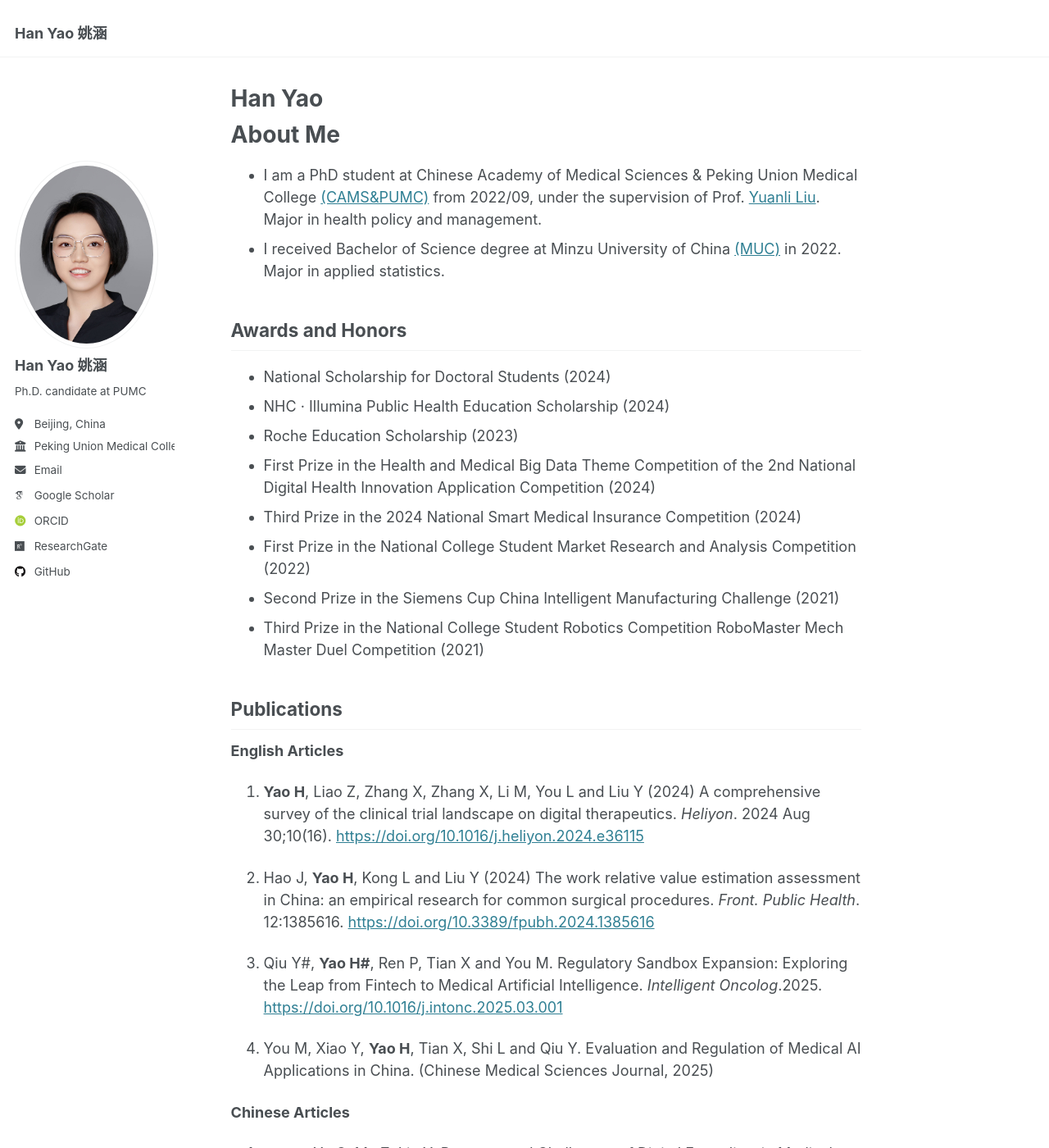
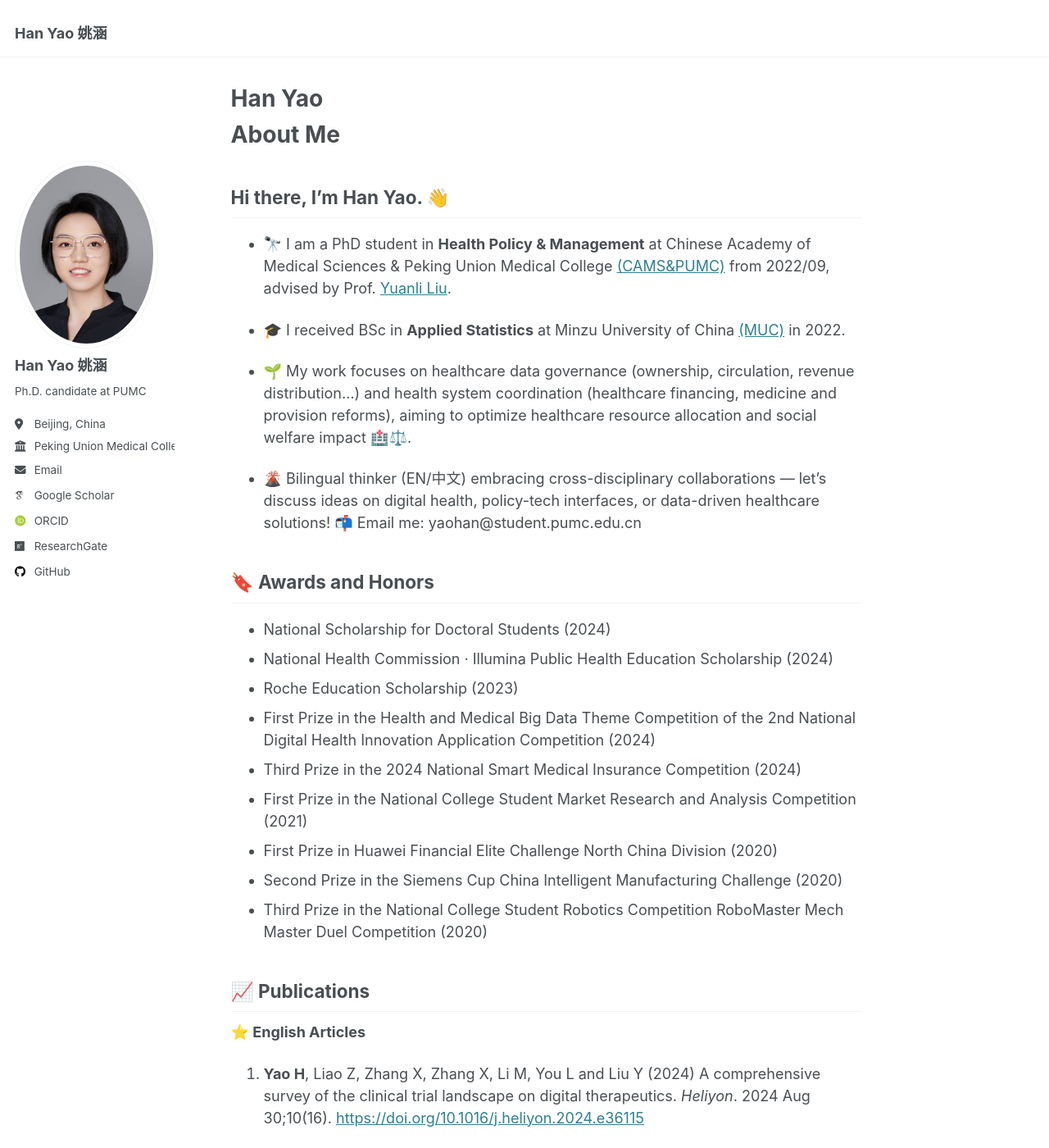
Before and after one commit to hannalyao/hannalyao.github.io, a Jekyll site: the page built from _pages/about.md, in a window 1280 px wide and 1400 px high. Shown: the whole window at 82% size. Built offline with Jekyll 4.4.1, drawn with Linux system fonts in a browser that asks for light colours; some web fonts are replaced; some of the changed text lies outside the part shown.

Commit message:
about.md

```diff
--- a/_pages/about.md
+++ b/_pages/about.md
@@ -9,25 +9,34 @@ redirect_from:
 
 About Me
 ======
-* I am a PhD student at Chinese Academy of Medical Sciences & Peking Union Medical College [(CAMS&PUMC)](https://www.pumc.edu.cn/) from 2022/09, under the supervision of Prof. [Yuanli Liu](http://pumc.teacher.360eol.com/teacherBasic/preview?teacherId=4919&previewCode=). Major in health policy and management.
-* I received Bachelor of Science degree at Minzu University of China [(MUC)](https://www.muc.edu.cn/) in 2022. Major in applied statistics.
+## Hi there, I'm Han Yao. 👋
+* 🔭 I am a PhD student in **Health Policy & Management** at Chinese Academy of Medical Sciences & Peking Union Medical College [(CAMS&PUMC)](https://www.pumc.edu.cn/) from 2022/09, advised by Prof. [Yuanli Liu](http://pumc.teacher.360eol.com/teacherBasic/preview?teacherId=4919&previewCode=).
+
+* 🎓 I received BSc in **Applied Statistics** at Minzu University of China [(MUC)](https://www.muc.edu.cn/) in 2022.
+
+* 🌱 My work focuses on healthcare data governance (ownership, circulation, revenue distribution…) and health system coordination (healthcare financing, medicine and provision reforms), aiming to optimize healthcare resource allocation and social welfare impact 🏥⚖️.
+
+* 🌋 Bilingual thinker (EN/中文) embracing cross-disciplinary collaborations — let’s discuss ideas on digital health, policy-tech interfaces, or data-driven healthcare solutions! 📬 Email me: yaohan@student.pumc.edu.cn
 
 
-Awards and Honors
+
+
+🔖 Awards and Honors
 ------
 -   National Scholarship for Doctoral Students (2024)
--   NHC · Illumina Public Health Education Scholarship (2024)
+-   National Health Commission · Illumina Public Health Education Scholarship (2024)
 -   Roche Education Scholarship (2023)
 -   First Prize in the Health and Medical Big Data Theme Competition of the 2nd National Digital Health Innovation Application Competition (2024)
 -   Third Prize in the 2024 National Smart Medical Insurance Competition (2024)
--   First Prize in the National College Student Market Research and Analysis Competition (2022)
--   Second Prize in the Siemens Cup China Intelligent Manufacturing Challenge (2021)
--   Third Prize in the National College Student Robotics Competition RoboMaster Mech Master Duel Competition (2021)
+-   First Prize in the National College Student Market Research and Analysis Competition (2021)
+-   First Prize in Huawei Financial Elite Challenge North China Division (2020)
+-   Second Prize in the Siemens Cup China Intelligent Manufacturing Challenge (2020)
+-   Third Prize in the National College Student Robotics Competition RoboMaster Mech Master Duel Competition (2020)
 
 
-Publications
+📈 Publications
 ------
-**English Articles**
+**⭐ English Articles**
 
 1.  **Yao H**, Liao Z, Zhang X, Zhang X, Li M, You L and Liu Y (2024) A comprehensive survey of the clinical trial landscape on digital therapeutics. *Heliyon*. 2024 Aug 30;10(16). [https://doi.org/10.1016/j.heliyon.2024.e36115](https://doi.org/10.1016/j.heliyon.2024.e36115)
 
@@ -41,7 +50,7 @@ Publications
 
 
 
-**Chinese Articles**
+**⭐ Chinese Articles**
 1.  **Yao H**, Yu Q, Ma Z, Liu Y. Progress and Challenges of Digital Formalism in Medical Insurance Governance [J]. China Medical Insurance, 2024, (07):51-61.
 1.  **Yao H**, Liu Y. Technological Transformation and Social Challenges of the Metaverse in the Health System [J]. Medicine and Society, 2024, 37(02):7-11.
 1.  **Yao H**, Meng X, Lu T, Wang B, Liu Y. Research on Hospital Information Construction under the Trend of Intelligent Technology [J]. Chinese Hospital Management, 2023, 43(12):60-63.
```
Also changed, not shown: other parts of _pages/about.md (+3 -3 lines).
